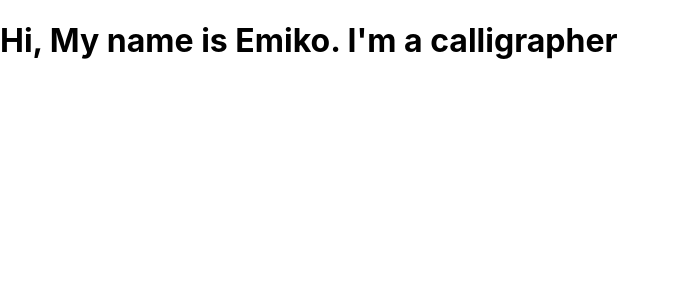
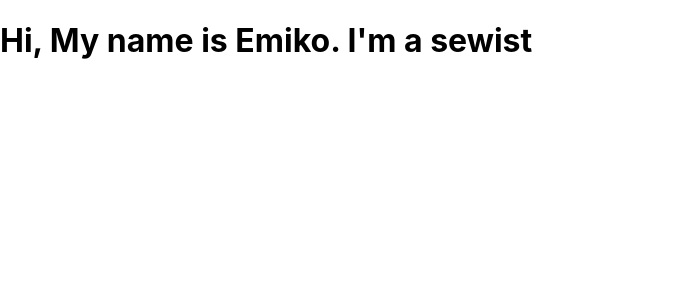
Before and after one commit to ejpijoan/myPortfolio, a React (Create React App) app: page / in a window 1280 px wide. Shown: the top 300 px of the page, without its empty margins (0-678 px from the left). Built offline with nearby package versions, Linux system fonts and the light colour scheme.

Commit message:
removes current-role from intro component state

```diff
--- a/src/components/Intro.js
+++ b/src/components/Intro.js
@@ -5,7 +5,6 @@ class Intro extends Component {
                 super();
                 this.state = {
                 index: 0,
-                currentRole: '',
                 roles: ['full stack software engineer', 'biochemist', 'calligrapher', 'sewist'],
                 };
         }
@@ -23,14 +22,13 @@ class Intro extends Component {
         currentRole = () => {
               this.setState(prevState => ({
                       index: ((prevState.index + 1)%prevState.roles.length),
-                      currentRole: prevState.roles[prevState.index]
               }))
         }
 
         render(){
            return (
                 <h1>
-                Hi, My name is Emiko. I'm a {this.state.currentRole}
+                Hi, My name is Emiko. I'm a {this.state.roles[this.state.index]}
                 </h1>
            )
         }
```
